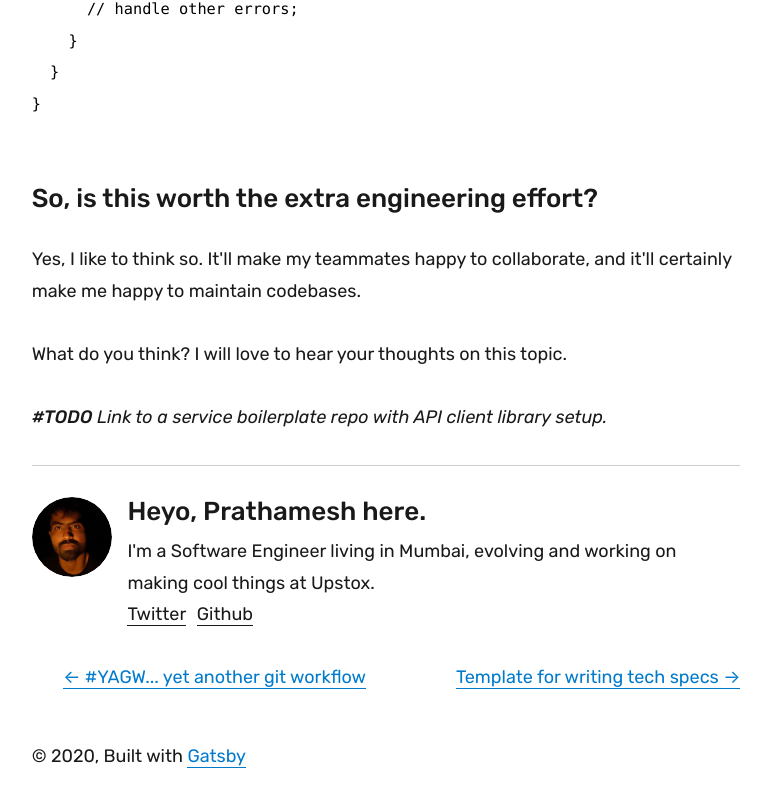
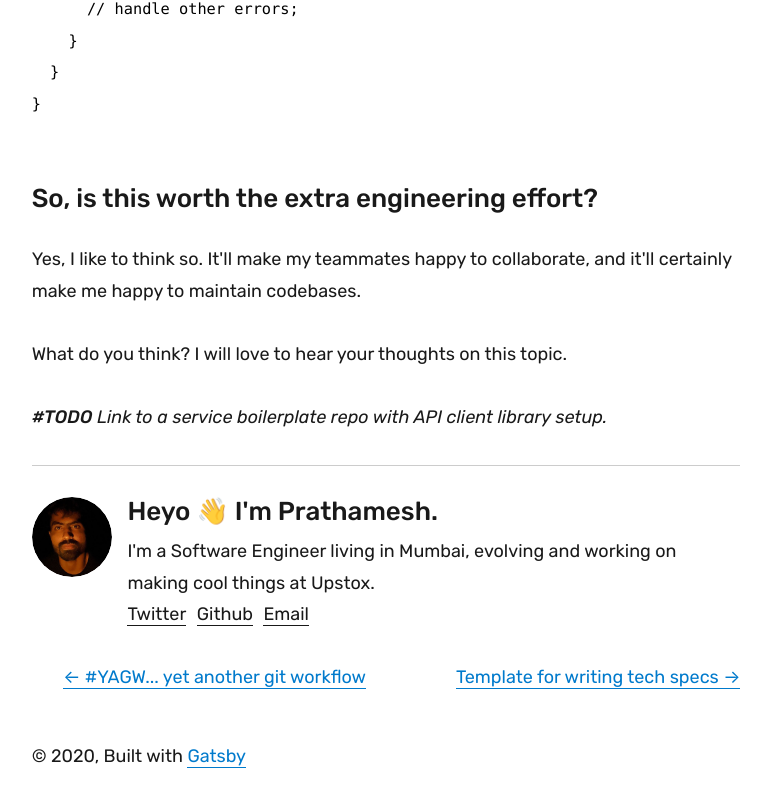
Before and after one commit to prth/pratham.sh, a Gatsby site: page /a-case-for-api-client-libraries-in-microservices/ in a window 1280 px wide. Shown: the part 3311-4115 px from the top of the page, without its empty margins (254-1025 px from the left). Built offline with nearby package versions, Linux system fonts and the light colour scheme; Gatsby itself is replaced by a stand-in of ours; some packages are replaced by stand-ins of ours; code samples lack their colours.

Commit message:
Change favicon, title, update bio with email and waving hand emoji

```diff
--- a/gatsby-config.js
+++ b/gatsby-config.js
@@ -12,6 +12,7 @@ module.exports = {
     social: {
       twitter: `prthsalunkhe`,
       github: `prth`,
+      email: `spratham55@gmail.com`,
     },
   },
   plugins: [
--- a/src/components/bio.js
+++ b/src/components/bio.js
@@ -31,6 +31,7 @@ const Bio = () => {
           social {
             twitter
             github
+            email
           }
         }
       }
@@ -64,7 +65,11 @@ const Bio = () => {
             marginBottom: rhythm(1 / 3),
           }}
         >
-          Heyo, {author.firstName} here.
+          Heyo{" "}
+          <span role="img" aria-label="Waving Hand">
+            👋
+          </span>{" "}
+          I'm {author.firstName}.
         </h3>
 
         <p
@@ -85,9 +90,12 @@ const Bio = () => {
           </a>
           <a
             href={`https://github.com/${social.github}`}
-            style={{ color: "inherit" }}
+            style={{ marginRight: rhythm(1 / 3), color: "inherit" }}
           >
             Github
+          </a>
+          <a href={`mailto:${social.email}`} style={{ color: "inherit" }}>
+            Email
           </a>
         </div>
       </div>
```
Also changed, not shown: src/pages/index.tsx (+3 -6 lines), content/assets/icon.png.
